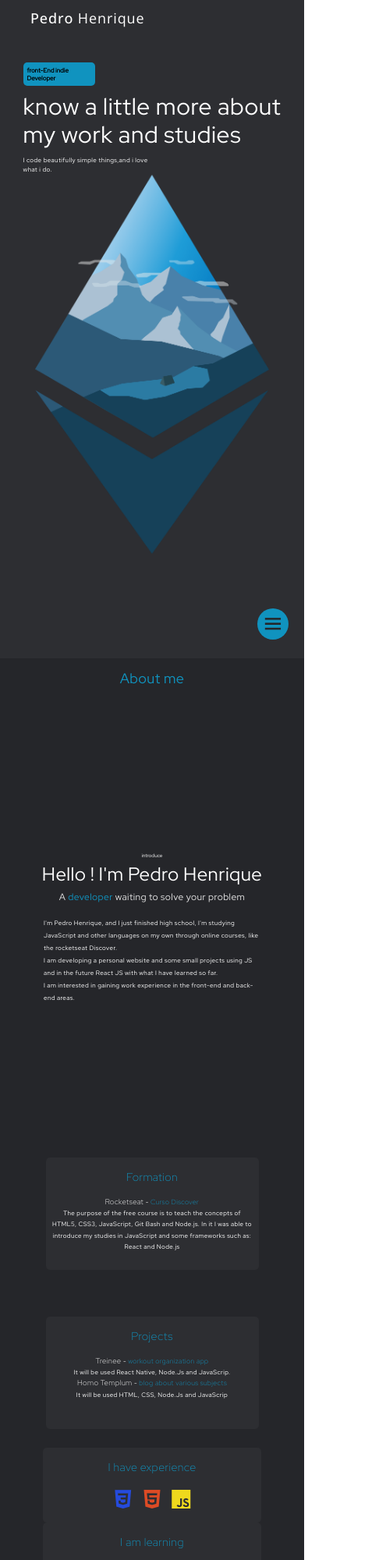
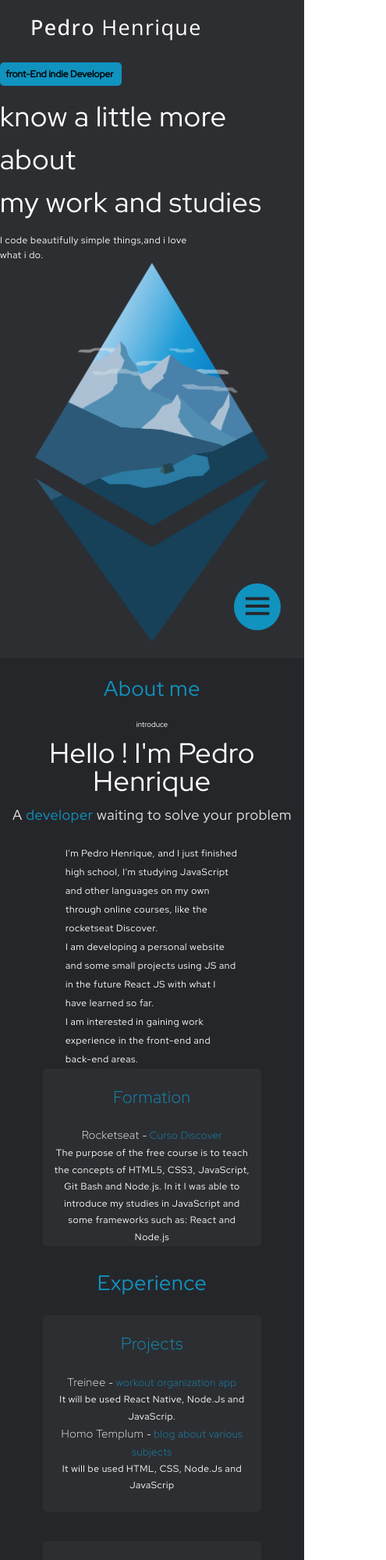
Before and after one commit to pedrohenrique11/Portifolio, a website: page index.html in a window 390 px wide. Shown: the top 2000 px of the page at 78% size, 495 px wide, since content can reach past the window. Drawn offline with nearby package versions, Linux system fonts and the light colour scheme; a web font is replaced by a local one.

Commit message:
layout responsivo

```diff
--- a/index.html
+++ b/index.html
@@ -57,8 +57,8 @@
 
         <main>
             <section class="about-me" id="about_me">
-                <h2 class="about-me__title"> About me </h2>
                 <div class="about-me__container">
+                    <h2 class="about-me__title"> About me </h2>
                     <div class="about-me__presentation">
                         <p class="ab__presentation--intro">introduce</p>
                         <h2>Hello ! I'm Pedro Henrique</h2>
@@ -88,6 +88,7 @@
 
             <section class="projects" id="projects">
                 <div class="projects__container">
+                    <h3 class="projects__title">Experience</h3>
 
                             <div class="about-me__web">
                                 <h3 class="ab__card--title">
@@ -138,9 +139,8 @@
 
             <section class="contact" id="contact">
                 <div class="contact__container">
-
                     <div class="contact__text">
-                        <h2 class="contact_text-title">let's make something amazing toghtether
+                        <h2 class="contact_text-title">Let's make something amazing toghtether !
                         </h2>
                         <h2 class="contact_text-subtitle">Start by <span>saying hi</span></h2>
                         <ul>
@@ -157,7 +157,7 @@
                         </ul>
                     </div>
 
-                    <div class="contact__form">
+                 <!--<div class="contact__form">
                         <h3 class="form--title"> Contact </h3>
                             <form action="">
                                 <div class="input">
@@ -179,7 +179,7 @@
                                 <div class="bnt__form--container">
                                 <button type="submit" class="bnt--form">Send</button>
                         </form>
-                    </div>
+                    </div>-->
                 </div>
             </div>
 
--- a/src/css/about_me.css
+++ b/src/css/about_me.css
@@ -3,15 +3,16 @@
     height: 100vh;
     color: #fff;
     background-color: var(--background-color);
+
 }
 .about-me__container {
-    margin: 0 10rem;
-    height: 110vh;
+
+    height: 100vh;
+
     display: flex;
     flex-direction: column;
     align-items: center;
-    justify-content: space-evenly;
-
+    justify-content: space-between;
 
 }
 .about-me__title{
@@ -23,12 +24,7 @@
     padding: 2rem;
     color: var(--text-color-2);
 }
-.about-me__mobile {
-    grid-area: card1;
-}
-.about-me__web {
-    grid-area: card2;
-}
+
 .about-me__web,
 .about-me__mobile {
     width: 40rem;
@@ -37,14 +33,11 @@
     background-color: var(--primary-color);
 
     border-radius: 5px;
-    transition: 0.6s;
+    transition: 0.3s;
 }
 .about-me__web:hover,
 .about-me__mobile:hover {
     box-shadow: 2px 2px 20px 5px rgba(0, 0, 0, 0.2);
-
-    width: 46rem;
-    height: 21rem;
 }
 .about-me__web:hover ~ p,
 .about-me__mobile:hover ~ p {
@@ -85,7 +78,7 @@
     font-weight: 300;
 }
 .about-me__presentation {
-    grid-area: text1;
+    max-width: 50rem;
 }
 .ab__presentation--intro {
     font-size: 0.8rem;
@@ -125,37 +118,20 @@
 
 @media (min-width: 1800px) {
     .about-me__web,
-.about-me__mobile {
+    .about-me__mobile {
     width: 50rem;
 }
-.about-me__web:hover,
-.about-me__mobile:hover {
-    width: 52rem;
-}
+
 }
 @media (max-width: 1600px) {
-   .about-me__container {
-    margin: 0 8rem;
-    justify-items: center;
-    grid-template-columns: 1fr;
-    grid-template-rows: 0.1fr 0.4fr 0.2fr 0.4fr;
-    grid-template-areas:
-    "title"
-    "text1"
-    "card1"
-    "card2";
-   }
+
    .about-me__title,
    .about-me__mobile,
    .about-me__web,
    .about-me__presentation {
        text-align: center;
    }
-   .about-me__web,
-   .about-me__mobile{
-    width: 70vw;
-    height: 18rem;
-}
+
 .ab--text {
     line-height: 2rem;
     margin: 0 6rem;
@@ -169,18 +145,21 @@
 .about-me__container {
     margin: 0 1rem;
 }
-.about-me__web:hover,
-.about-me__mobile:hover {
-width: 72vw;
-height: 21rem;
 }
+@media (max-width: 1000px) {
+    .about-me {
+        height: 90vh;
+    }
+    .about-me__container {
+        height: 80vh;
+    }
 }
-
 @media (max-width: 540px) {
-
+    .about-me__web,
+    .about-me__mobile {
+    width: 72vw;
+    height: 21rem;
 }
-
-@media (max-width: 540px) {
     .ab--text {
         font-size: 1rem;
         line-height: 2rem;
--- a/src/css/contact.css
+++ b/src/css/contact.css
@@ -1,12 +1,12 @@
 /* start contact */
 .contact{
-    height: 100vh;
+    height: 90vh;
     color: #fff;
     background-color: var(--background-color);
 }
 .contact__container {
     margin: 0 10rem;
-    height: 100vh;
+    height: 90vh;
     display: flex;
     justify-content: space-around;
 }
@@ -27,9 +27,6 @@
     display: inline-block;
 }
 
-.linkedin {
-    color: #0274b3;
-}
 .contact__container i {
     font-size: 3rem;
     padding-top: 3rem;
@@ -46,3 +43,12 @@
         justify-content: space-evenly;
     }
 }
+
+@media (max-width:650px) {
+    .contact_text-title {
+        width: 75vw;
+        font-size: 2.6rem;
+        font-weight: 400;
+        padding-bottom: 1rem;
+    }
+}
--- a/src/css/home.css
+++ b/src/css/home.css
@@ -29,7 +29,7 @@
     background-color: var(--text-color-2);
     border-radius: 5px;
     padding: 0.6rem 0.6rem;
-    width: 11.5rem;
+    width: 13rem;
 }
 .home__title {
     font-weight: 400;
@@ -62,3 +62,34 @@
         padding-top: 80px;
     }
 }
+
+@media (max-width: 520px) {
+    .home__h4 {
+        font-size: 1rem;
+        color: black;
+        background-color: var(--text-color-2);
+        border-radius: 5px;
+        padding: 0.6rem 0.6rem;
+        width: 13rem;
+    }
+    .home__title {
+        font-weight: 400;
+        font-size: 3rem;
+        line-height: 4.5625rem;
+        letter-spacing: 0.02em;
+        margin-top: 1rem;
+        margin-bottom: 1rem;
+    }
+    .home__text {
+        font-size: 1rem;
+        line-height: 1.6rem;
+        letter-spacing: 0.05em;
+
+        color: var(--text-color);
+    }
+    .home__img {
+        display: flex;
+        align-items: center;
+        max-width: 500px;
+    }
+}
--- a/src/css/main.css
+++ b/src/css/main.css
@@ -29,13 +29,3 @@ body {
         font-size: 12px;
     }
 }
-@media (max-width:540px) {
-    :root {
-        font-size: 8px;
-    }
-}
-@media (max-width:320px) {
-    :root {
-        font-size: 6px;
-    }
-}
--- a/src/css/modal.css
+++ b/src/css/modal.css
@@ -29,7 +29,7 @@
     align-items: center;
 
     background-color: var(--primary-color);
-    border-radius: 40px;
+    border-radius: 10px;
 }
 @keyframes modal {
     from {
--- a/src/css/skills.css
+++ b/src/css/skills.css
@@ -7,11 +7,22 @@
 }
 .projects__container {
     margin: 0 auto;
+    height: 90vh;
 
     display: flex;
     flex-direction: column;
     align-items: center;
     justify-content: space-evenly;
+}
+
+.projects__title{
+    grid-area: title;
+    font-weight: 400;
+    font-size: 2.25rem;
+    line-height: 2.5rem;
+    letter-spacing: 0.05rem;
+    padding: 2rem;
+    color: var(--text-color-2);
 }
 
 .projects h4 {
@@ -27,29 +38,30 @@
 }
 
 .skills {
+    width: 50rem;
     display: flex;
-    flex-direction: column;
+    justify-content: space-between;
 }
-.experience,.learning {
-    font-size: 3rem;
+.experience p,.learning p {
     transition: 0.3s;
 }
 .experience p:hover,.learning p:hover {
     font-size: 4rem;
 }
 
-.experience,.learning,.interested {
+.experience,.learning {
     background-color: var(--primary-color);
-    width: 30rem;
+    font-size: 3rem;
+    width: 24rem;
     height: 12rem;
     border-radius: 5px;
     transition: 0.3s;
     text-align: center;
+
+    transition: 0.2s;
 }
 .experience:hover,.learning:hover {
     box-shadow: 2px 2px 20px 5px rgba(0, 0, 0, 0.2);
-    width: 33rem;
-    height: 14rem;
     z-index: 1;
 }
 .icon__js,.icon__js2 {
@@ -80,25 +92,25 @@
     color: #00427E;
     cursor: pointer;
 }
-@media (min-width: 1700px) {
-    .skills__title {
-        padding-bottom: 6rem;
-    }
-}
-@media (max-width: 1700px) {
-    .skills__container {
+
+@media (max-width: 1800px) {
+    .projects__container {
         text-align: center;
     }
-    .experience,.learning,.interested {
+
+    .skills {
+        height: 25rem;
+        align-items: center;
+        flex-direction: column;
+    }
+    .experience,.learning {
         background-color: var(--primary-color);
-        width: 35rem;
+        width: 40rem;
         height: 12rem;
         border-radius: 5px;
     }
     .experience:hover,.learning:hover {
         box-shadow: 2px 2px 20px 5px rgba(0, 0, 0, 0.2);
-        width: 37rem;
-        height: 14rem;
     }
     .experience p,.learning p {
         font-size: 4rem;
@@ -106,13 +118,17 @@
     .experience p:hover,.learning p:hover {
         font-size: 5rem;
     }
-    .skills__container,.skills {
-        height: 75vh;
+    .projects__container,.projects {
+        height: 110vh;
     }
 }
 
 @media (max-width: 1000px) {
-    .skills__container,.skills {
-        height: 70vh;
+    .projects__container,.projects {
+        height: 80vh;
     }
 }
+@media (max-width: 540px) {
+    .experience,.learning {
+        width: 72vw;
+    }
```
